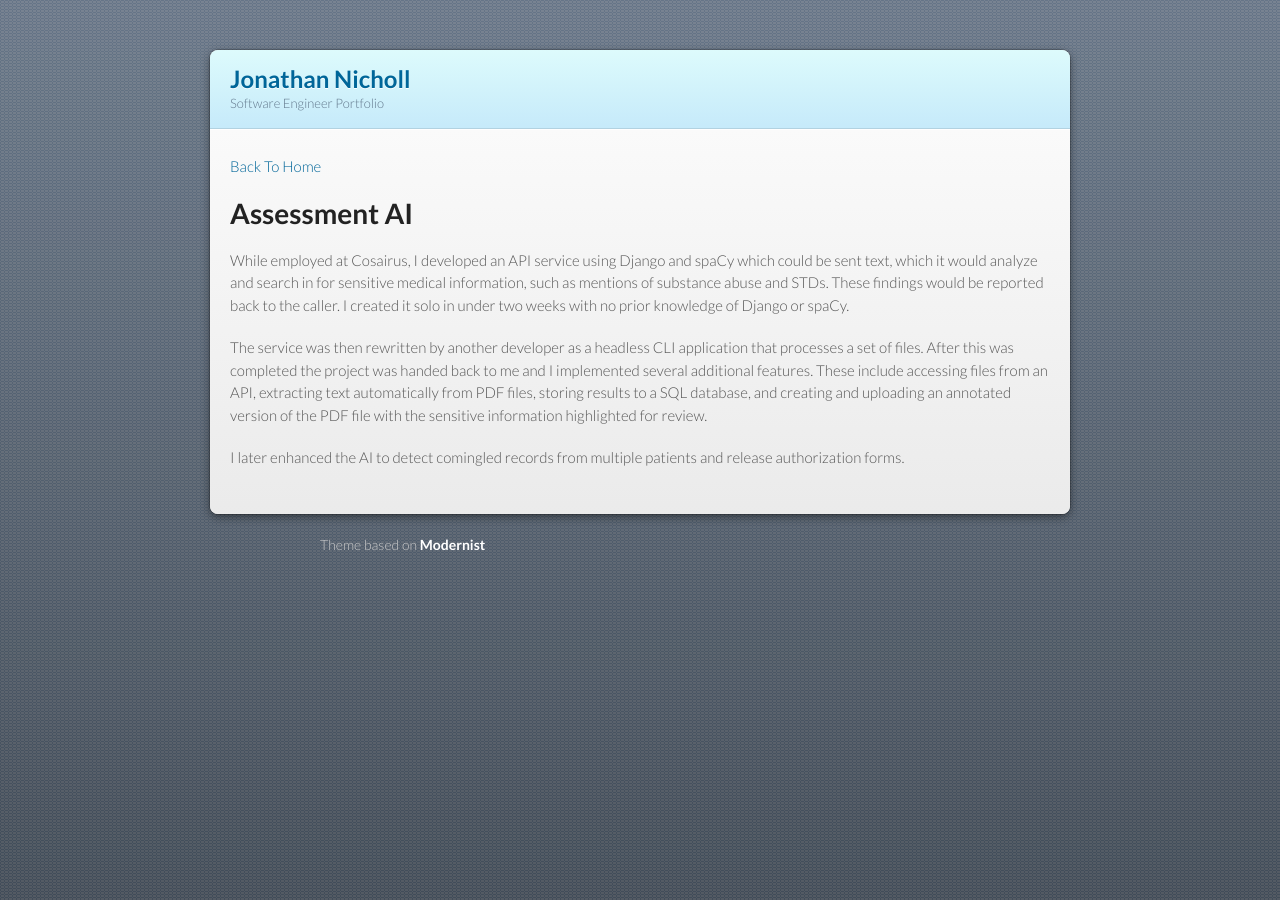
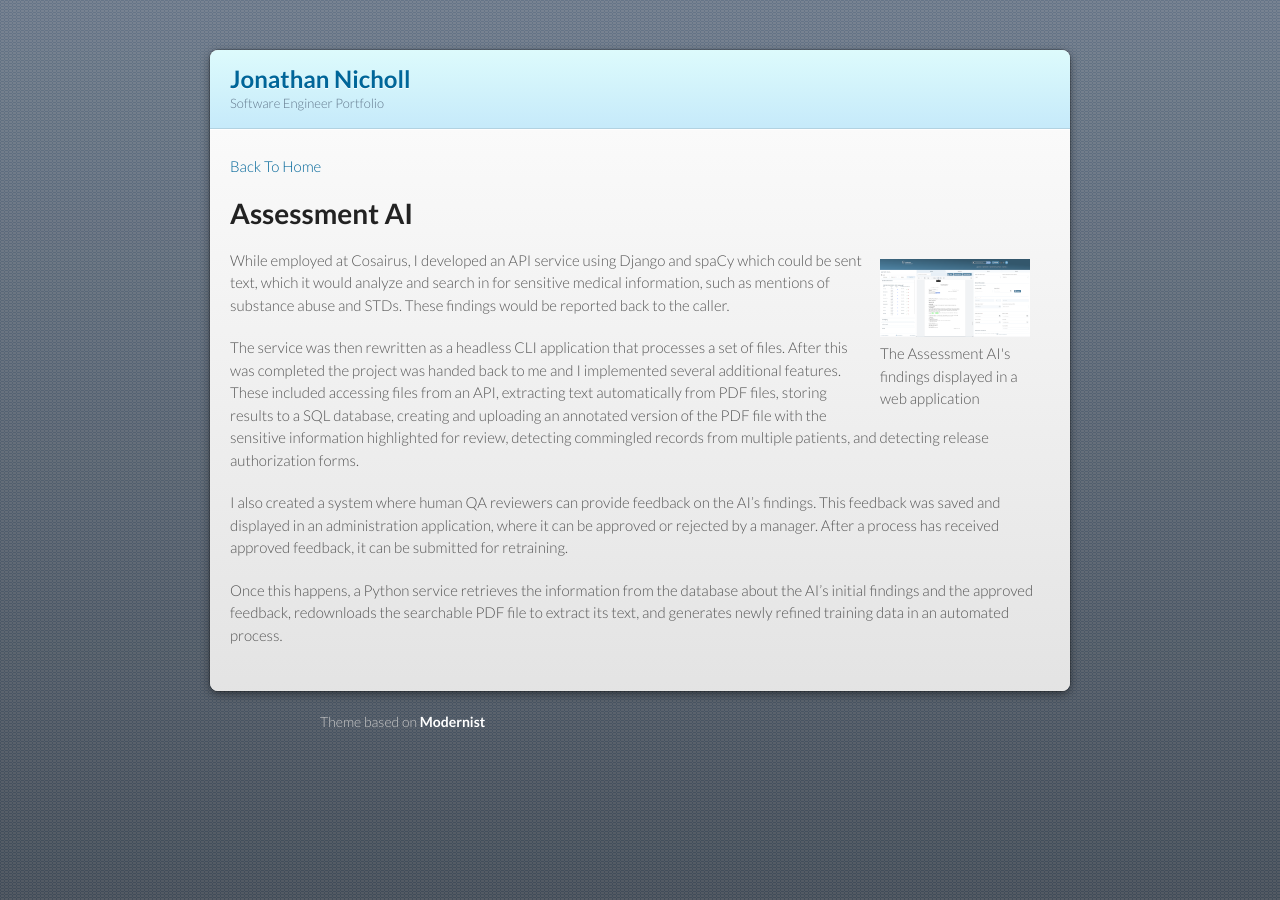
Before and after one commit to jtnicholl/jtnicholl.github.io, a Jekyll site: the page built from assessment.md, in a window 1280 px wide. Built offline with Jekyll 4.4.1, drawn with Linux system fonts in a browser that asks for light colours.

```diff
--- a/assessment.md
+++ b/assessment.md
@@ -6,16 +6,44 @@ layout: default
 
 # Assessment AI
 
+<figure>
+	<a href="/assets/images/assessment0.png" target="blank">
+		<img height="78" width="150" src="/assets/images/assessment0_thumb.png" />
+	</a>
+	<figcaption>The Assessment AI's findings displayed in a web application</figcaption>
+</figure>
+
 While employed at Cosairus, I developed an API service using Django and spaCy which could be sent
 text, which it would analyze and search in for sensitive medical information, such as mentions of
-substance abuse and STDs. These findings would be reported back to the caller. I created it solo in
-under two weeks with no prior knowledge of Django or spaCy.
+substance abuse and STDs. These findings would be reported back to the caller.
 
-The service was then rewritten by another developer as a headless CLI application that processes a
-set of files. After this was completed the project was handed back to me and I implemented several
-additional features. These include accessing files from an API, extracting text automatically from
-PDF files, storing results to a SQL database, and creating and uploading an annotated version of
-the PDF file with the sensitive information highlighted for review.
+The service was then rewritten as a headless CLI application that processes a set of files. After
+this was completed the project was handed back to me and I implemented several additional features.
+These included accessing files from an API, extracting text automatically from PDF files, storing
+results to a SQL database, creating and uploading an annotated version of the PDF file with the
+sensitive information highlighted for review, detecting commingled records from multiple patients,
+and detecting release authorization forms.
 
-I later enhanced the AI to detect comingled records from multiple patients and release
-authorization forms.
+I also created a system where human QA reviewers can provide feedback on the AI's findings. This
+feedback was saved and displayed in an administration application, where it can be approved or
+rejected by a manager. After a process has received approved feedback, it can be submitted for
+retraining.
+
+Once this happens, a Python service retrieves the information from the database about the
+AI's initial findings and the approved feedback, redownloads the searchable PDF file to extract its
+text, and generates newly refined training data in an automated process.
+
+<!--<ul class="gallery">
+	<li>
+		<a href="/assets/images/assesment1.png" target="blank">
+			<img src="/assets/images/assesment1_thumb.png" height="87" width="150" />
+			<span>Completed processes with reviewer feedback</span>
+		</a>
+	</li>
+	<li>
+		<a href="/assets/images/assesment2.png" target="blank">
+			<img src="/assets/images/assesment2_thumb.png" height="87" width="150" />
+			<span>Manager approving or rejecting feedback, with the assessed document visible</span>
+		</a>
+	</li>
+</ul>-->
```
Also changed, not shown: advancedsearch.md (added, +55 -0 lines), index.md (+4 -2 lines), qa.md (+1 -1 lines), assets/images/advsearch0.png (added), assets/images/advsearch0_thumb.png (added), assets/images/advsearch1.png (added), assets/images/advsearch1_thumb.png (added), assets/images/advsearch2.png (added), assets/images/advsearch2_thumb.png (added), assets/images/assessment0.png (added), assets/images/assessment0_thumb.png (added).
